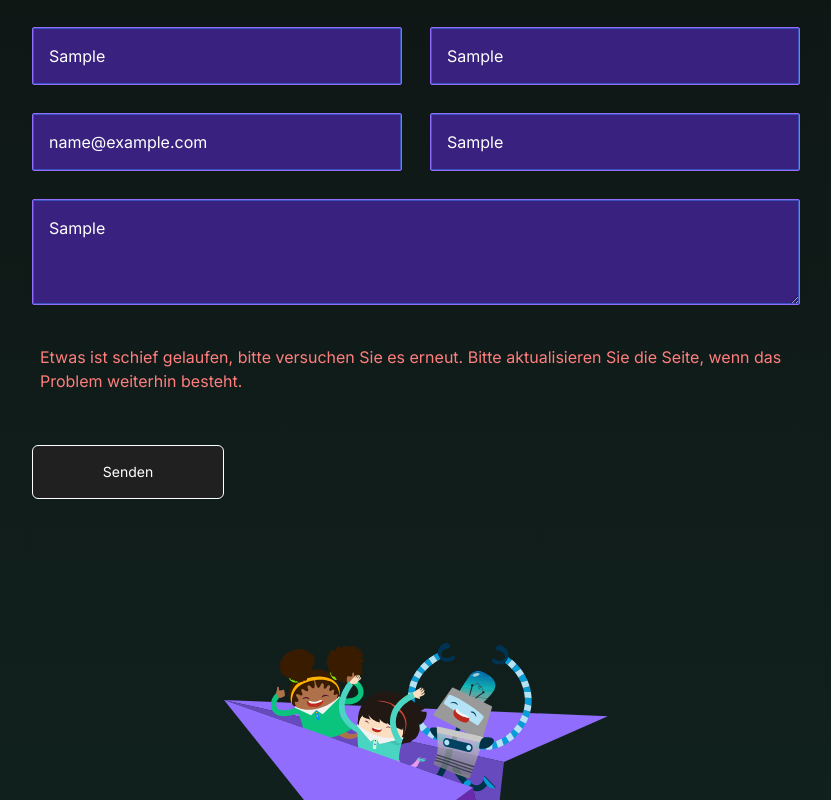
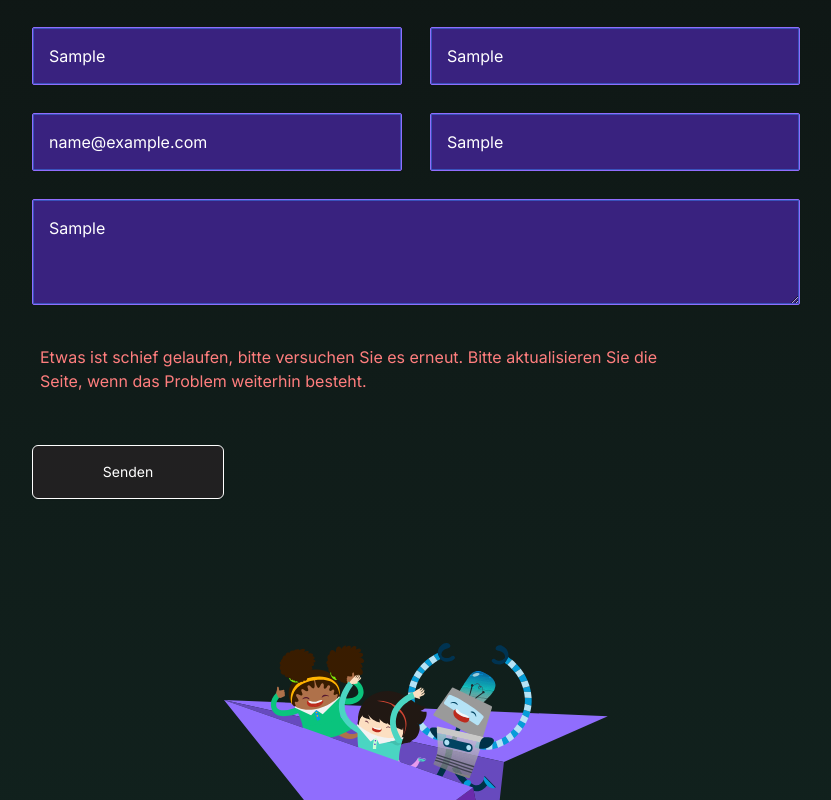
Before and after one commit to MrGreenTea/elever-website, an Astro site: page / in a window 1280 px wide. Both pictures are taken after typing "Sample", "Sample", "name@example.com", "Sample", "Sample" into the empty fields and a click on the input "Senden". Shown: the part 7953-8753 px from the top of the page, without its empty margins (224-1055 px from the left). Built offline with nearby package versions, Linux system fonts and the light colour scheme; Astro itself is replaced by a stand-in of ours; no server answers.

Commit message:
fix(contact): Make error message easier to read on wide screens

```diff
--- a/src/components/ContactForm.astro
+++ b/src/components/ContactForm.astro
@@ -109,7 +109,7 @@ const { content, lang } = Astro.props;
     </div>
   </div>
 
-  <p class="hidden px-2 py-3 text-red-medium" id="error-message">
+  <p class="hidden max-w-prose px-2 py-3 text-red-medium" id="error-message">
     {content.error.message}
   </p>
   <input
```
